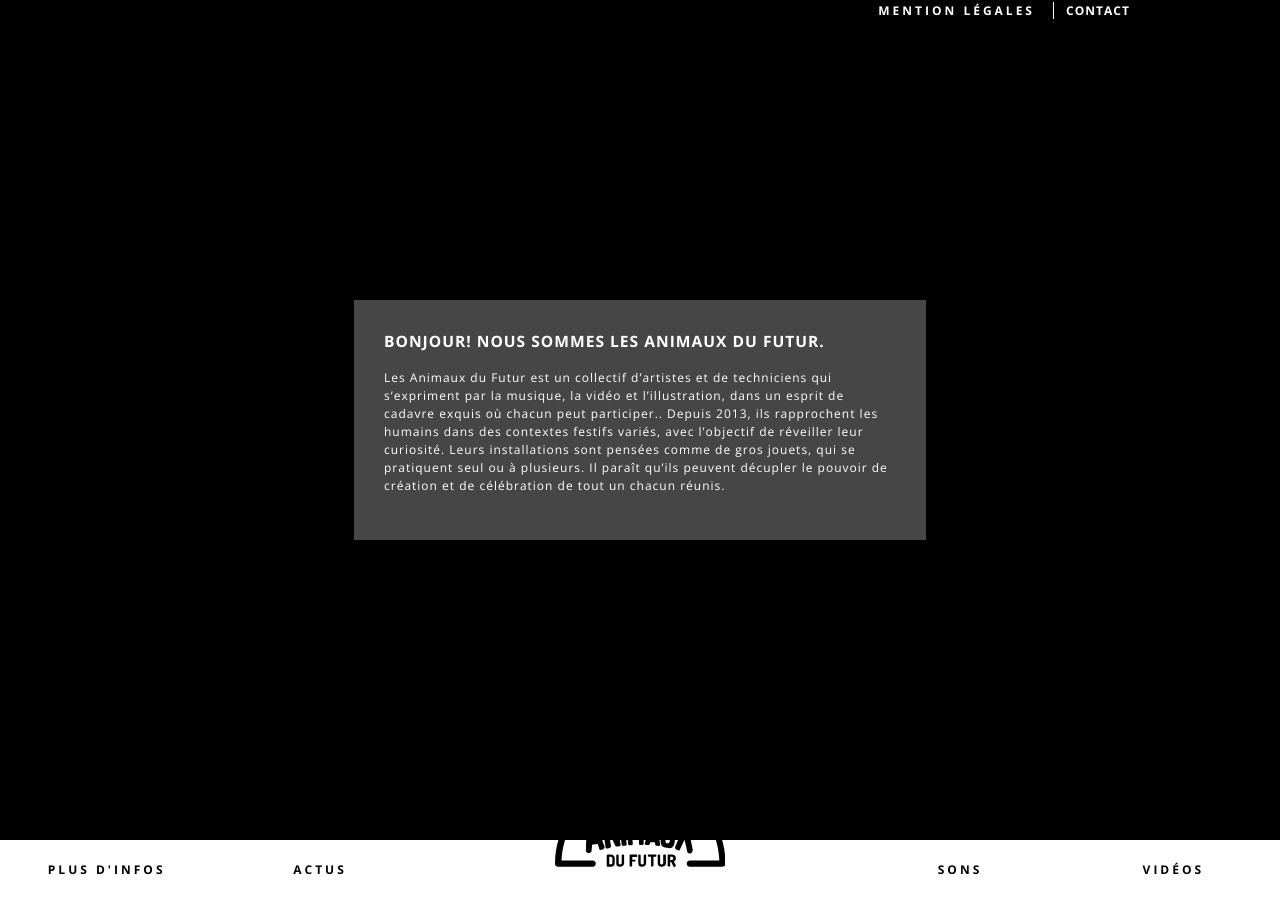
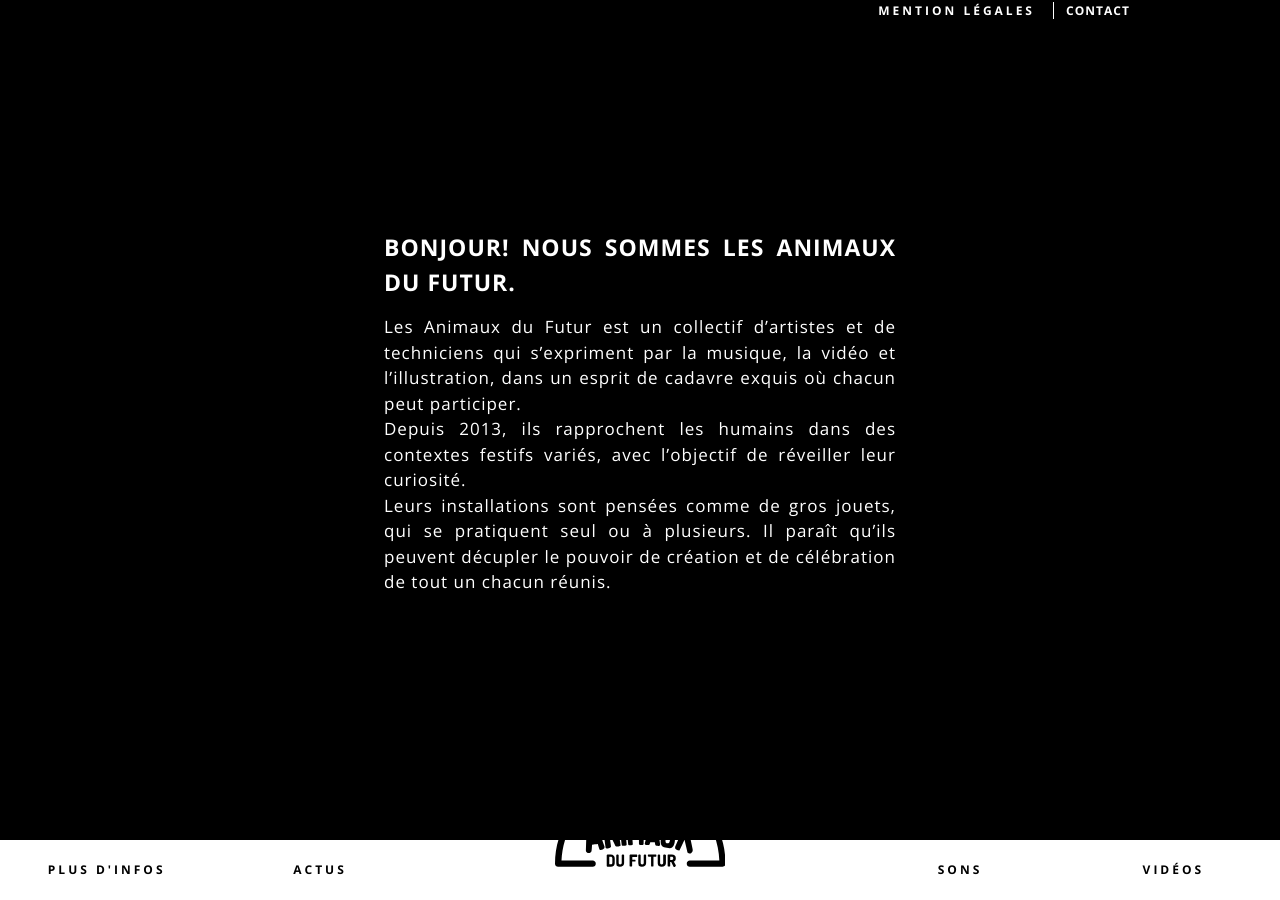
Before and after one commit to animaux-du-futur/animaux-du-futur.github.io, a Jekyll site: the page built from index.html, in a window 1280 px wide. Built offline with Jekyll 4.4.1, drawn with Linux system fonts in a browser that asks for light colours; nearby versions of some CDN libraries.

Commit message:
test - texte de la home

```diff
--- a/_sass/_home.scss
+++ b/_sass/_home.scss
@@ -24,7 +24,16 @@
       flex-direction: column;
       justify-content: center;
       height: auto;
-      background-color: rgba(100, 100, 100, 0.7);
-      padding: 30px;}
+      background-color: black;
+      padding: 30px;
+    }
+    p {
+      font-size: 17px;
+      text-align: justify;
+    }
+    h2 {
+      font-size: 23px;
+      text-align: justify;
+    }
   }
 }
--- a/index.html
+++ b/index.html
@@ -15,9 +15,9 @@
     </h2>
     <p>
       Les Animaux du Futur est un collectif  d’artistes et de techniciens qui s’expriment par  la musique, la
-vidéo et l’illustration, dans un esprit de cadavre exquis où chacun peut participer..
+vidéo et l’illustration, dans un esprit de cadavre exquis où chacun peut participer.<br>
 Depuis 2013, ils rapprochent les humains dans des contextes festifs variés, avec l’objectif de
-réveiller leur curiosité.
+réveiller leur curiosité.<br>
 Leurs installations sont pensées comme de gros jouets, qui se pratiquent seul ou à plusieurs. Il
 paraît qu’ils peuvent décupler le pouvoir de création et de célébration de tout un chacun réunis.
     </p>
```
